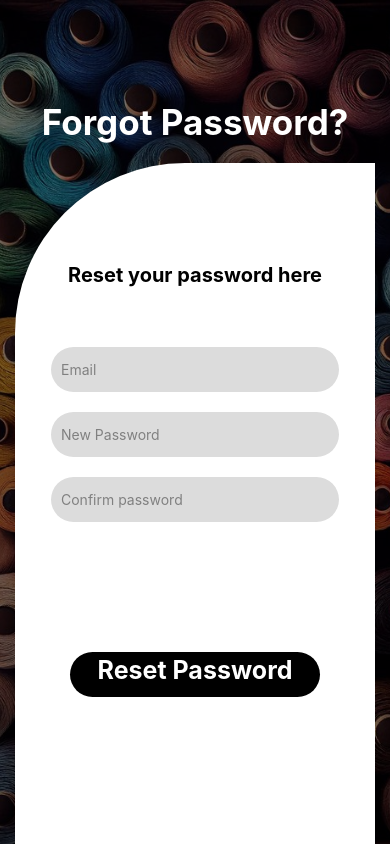
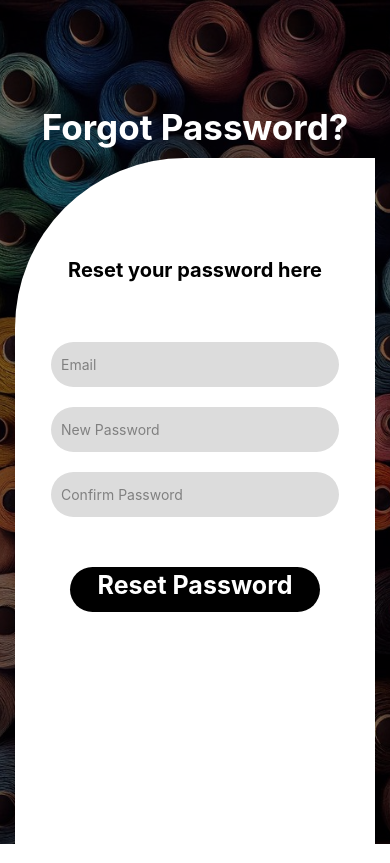
Before and after one commit to zobia-gul/Embroidery_App, a React Native app: screen /ResetPassword in a window 390 px wide. Built offline with nearby package versions, Linux system fonts and the light colour scheme.

Commit message:
drawer navigation implemented

```diff
--- a/App.js
+++ b/App.js
@@ -1,25 +1,30 @@
-import * as React from 'react';
+import React from 'react';
+import { GestureHandlerRootView } from 'react-native-gesture-handler';
+import { createNativeStackNavigator } from '@react-navigation/native-stack';
 import { NavigationContainer } from '@react-navigation/native';
-import { createNativeStackNavigator } from '@react-navigation/native-stack';
 import StartPage from './src/StartPage';
 import SignUp from './src/SignUp';
 import Login from './src/Login';
+import ResetPassword from './src/ResetPassword';
 import Home from './src/Home';
-import ResetPassword from './src/ResetPassword';
+import DrawerNavigator from './src/DrawerNavigator'
 
 const Stack = createNativeStackNavigator();
 
 function App() {
   return (
+    <GestureHandlerRootView style={{ flex: 1 }}>
       <NavigationContainer>
-      <Stack.Navigator screenOptions={{headerShown: false}}>
+        <Stack.Navigator screenOptions={{ headerShown: false }}>
           <Stack.Screen name="StartPage" component={StartPage} />
           <Stack.Screen name="Login" component={Login} />
           <Stack.Screen name="SignUp" component={SignUp} />
-        <Stack.Screen name="Home" component={Home} />
+          <Stack.Screen name="Home" component={DrawerNavigator} />
           <Stack.Screen name="ResetPassword" component={ResetPassword} />
+          {/* <Stack.Screen name="DrawerNavigator" component={DrawerNavigator} /> */}
         </Stack.Navigator>
       </NavigationContainer>
+    </GestureHandlerRootView>
   );
 }
 
--- a/babel.config.js
+++ b/babel.config.js
@@ -2,5 +2,6 @@ module.exports = function(api) {
   api.cache(true);
   return {
     presets: ['babel-preset-expo'],
+    //plugins: ['expo-router/babel']
   };
 };
--- /dev/null
+++ b/src/DrawerNavigator.js
@@ -0,0 +1,19 @@
+import { createDrawerNavigator } from '@react-navigation/drawer';
+import * as React from 'react';
+import Home from './Home';
+import Profile from './Profile';
+import Settings from './Settings';
+
+const Drawer = createDrawerNavigator();
+
+function DrawerNavigator() {
+  return (
+    <Drawer.Navigator>
+      <Drawer.Screen name="Home" component={Home} />
+      <Drawer.Screen name="Profile" component={Profile} />
+      <Drawer.Screen name="Settings" component={Settings} />
+    </Drawer.Navigator>
+  );
+}
+
+export default DrawerNavigator;
--- a/src/Home.js
+++ b/src/Home.js
@@ -1,10 +1,14 @@
 import React from 'react';
 import { View, Text, StyleSheet } from 'react-native';
+import { useNavigation } from '@react-navigation/native'; // Import useNavigation
+
 
 const Home = () => {
+  const navigation = useNavigation(); // Get navigation object
+
   return (
     <View style={styles.container}>
-      <Text>Welcome to Home</Text>
+      <Text style={styles.welcomeText}>Welcome to Our App!</Text>
     </View>
   );
 };
@@ -15,6 +19,11 @@ const styles = StyleSheet.create({
     justifyContent: 'center',
     alignItems: 'center',
   },
+  welcomeText: {
+    fontSize: 24,
+    fontWeight: 'bold',
+    color: 'black',
+  },
 });
 
 export default Home;
--- /dev/null
+++ b/src/Profile.js
@@ -0,0 +1,27 @@
+import React from "react";
+import { View, Text, StyleSheet } from "react-native";
+
+
+const Profile = () => {
+  return (
+      <View style={styles.container}>
+        <Text style={styles.welcomeText}>Profile</Text>
+      </View>
+
+  );
+};
+
+const styles = StyleSheet.create({
+  container: {
+    flex: 1,
+    justifyContent: "center",
+    alignItems: "center",
+  },
+  welcomeText: {
+    fontSize: 24,
+    fontWeight: "bold",
+    color: "black",
+  },
+});
+
+export default Profile;
--- a/src/ResetPassword.js
+++ b/src/ResetPassword.js
@@ -11,6 +11,7 @@ const ResetPassword = (props) => {
   const [confirmPassword, setConfirmPassword] = useState("");
 
   const validateFields = () => {
+    try {
       if (!email) {
         Alert.alert("Validation Error", "Please enter your Email.");
         return false;
@@ -22,20 +23,26 @@ const ResetPassword = (props) => {
         );
         return false;
       }
-    if (!confirmPassword || confirmPassword != resetPassword) {
-      Alert.alert("Validation Error", "Password does not matches.");
+      if (!confirmPassword || confirmPassword !== resetPassword) {
+        Alert.alert("Validation Error", "Passwords do not match.");
         return false;
       }
       return true;
+    } catch (error) {
+      Alert.alert("Validation Error", "An error occurred during validation.");
+      return false;
+    }
   };
 
   const handleResetPassword = () => {
     if (validateFields()) {
       Alert.alert(
-        "Your password has been successfully reset",
-        "Please log in with your new password."
+        "Success",
+        "Your password has been successfully reset. Please log in with your new password."
       );
       props.navigation.navigate("Login");
+    } else {
+      Alert.alert("Reset Password Failed");
     }
   };
 
@@ -47,19 +54,19 @@ const ResetPassword = (props) => {
           <Text style={styles.resetPasswordText}>Reset your password here</Text>
           <Field
             placeholder="Email"
-            keyboardType={"email-address"}
+            keyboardType="email-address"
             onChangeText={setEmail}
             value={email}
           />
           <Field
             placeholder="New Password"
-            secureTextEntry={false}
+            secureTextEntry
             onChangeText={setResetPassword}
             value={resetPassword}
           />
           <Field
-            placeholder="Confirm password"
-            secureTextEntry={false}
+            placeholder="Confirm Password"
+            secureTextEntry
             onChangeText={setConfirmPassword}
             value={confirmPassword}
           />
@@ -90,7 +97,6 @@ const styles = StyleSheet.create({
     marginVertical: 10,
     paddingTop: 110,
     textAlign: "center",
-    paddingBottom:10
   },
   formContainer: {
     backgroundColor: "white",
@@ -109,8 +115,6 @@ const styles = StyleSheet.create({
   },
   resetButtonContainer: {
     marginTop: 30,
-    paddingTop: 50,
-    paddingTop: 80,
   },
 });
 
--- /dev/null
+++ b/src/Settings.js
@@ -0,0 +1,27 @@
+import React from "react";
+import { View, Text, StyleSheet } from "react-native";
+
+
+const Settings = () => {
+  return (
+      <View style={styles.container}>
+        <Text style={styles.welcomeText}>Settings</Text>
+      </View>
+
+  );
+};
+
+const styles = StyleSheet.create({
+  container: {
+    flex: 1,
+    justifyContent: "center",
+    alignItems: "center",
+  },
+  welcomeText: {
+    fontSize: 24,
+    fontWeight: "bold",
+    color: "black",
+  },
+});
+
+export default Settings;
```
Also changed, not shown: package.json (+12 -7 lines), 1 other file (tests, documents, lock files or other folders). Lines whose indentation alone changed are shown as unchanged.
